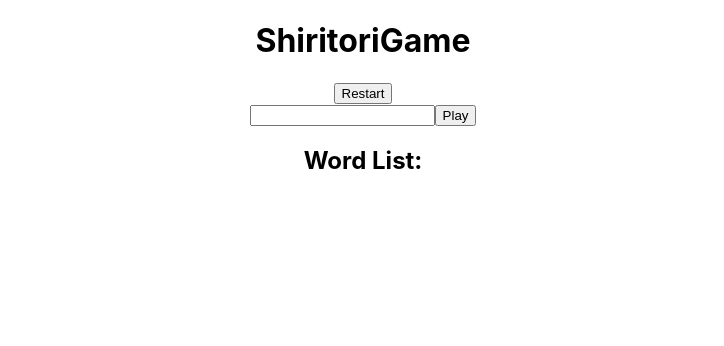
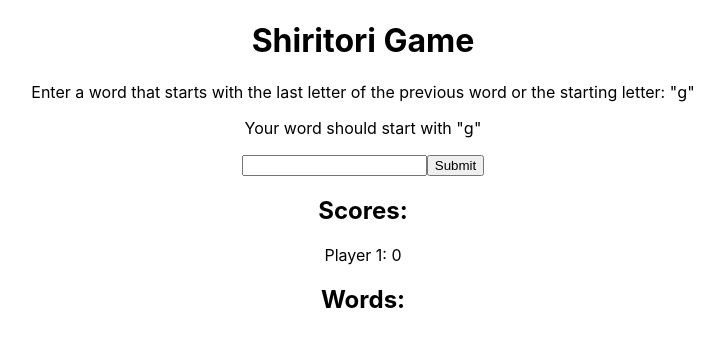
Before and after one commit to VazgenBablumyan/sudoku-react, a React (Create React App) app: page / in a window 1280 px wide. Shown: the top 346 px of the page, without its empty margins (277-1001 px from the left). Built offline with nearby package versions, Linux system fonts and the light colour scheme.

Commit message:
Change  some files and logic of game.

```diff
--- a/src/Components/InputField/InputField.jsx
+++ b/src/Components/InputField/InputField.jsx
@@ -1,25 +1,22 @@
-import React from 'react'
-import { useState } from 'react';
+import React from "react";
 
-export default function InputField({ onPlay} ) {
-    const[inputWord, setInputWord] = useState('');
-
-    const handleInputChange = (event) => {
-      setInputWord(event.target.value);
-    };
-
-
-
-    const handlePlay = () => {
-      onPlay(inputWord);
-      setInputWord('');
-    }
-
-
+const InputField = ({ currentWord, handleInputChange, handleWordSubmit, gameOver, getLastLetter }) => {
   return (
     <div>
-       <input type="text" value={inputWord} onChange={handleInputChange} />
-        <button onClick={handlePlay}>Play</button>
+      <p>
+        Your word should start with "{getLastLetter()}"
+      </p>
+      <input
+        type="text"
+        value={currentWord}
+        onChange={handleInputChange}
+        disabled={gameOver}
+      />
+      <button onClick={handleWordSubmit} disabled={gameOver}>
+        Submit
+      </button>
     </div>
-  )
-}
+  );
+};
+
+export default InputField;
--- a/src/Components/Shiritori/Shiritori.jsx
+++ b/src/Components/Shiritori/Shiritori.jsx
@@ -1,54 +1,15 @@
-import React, { useState } from 'react';
-import armenianCities from '../../datas/armenianCities';
+import React from "react";
 
-export default function Shiritori() {
-  const [word, setWord] = useState('');
-  const [words, setWords] = useState([]);
-  const [gameOver, setGameOver] = useState(true);
+const Shiritori = ({ startingLetter }) => {
+  return (
+    <div>
+      <h1>Shiritori Game</h1>
+      <p>
+        Enter a word that starts with the last letter of the previous word or the
+        starting letter: "{startingLetter}"
+      </p>
+    </div>
+  );
+};
 
-  const isValid = (name) => {
-    return armenianCities.includes(name);
-  };
-
-  const play = (newWord) => {
-    const alreadyExist = words.some((word) => word === newWord);
-    if (typeof newWord === 'string') {
-      if (!isValid(newWord)) {
-        return ['Այդպիդի անուն չկա Հայաստանում'];
-      }
-
-      if (words.length === 0) {
-        return [newWord];
-      } else if (!alreadyExist) {
-        let lastItemsLetter = words[words.length - 1].slice(-1);
-        let newWordsFirstLetter = newWord[0];
-        if (lastItemsLetter === newWordsFirstLetter) {
-          return [newWord];
-        } else {
-          return [`${newWord}  չի սկսում ${lastItemsLetter}`];
-        }
-      } else {
-        setGameOver(false);
-        return ['Խաղի վերջ'];
-      }
-    } else {
-      setGameOver(false);
-      return ['Please write a word'];
-    }
-  };
-
-  const restart = () => {
-    setGameOver(true);
-    setWord('');
-    setWords([]);
-    return 'Խաղը վերսկսված է';
-  };
-
-  return {
-    word,
-    words,
-    gameOver,
-    play,
-    restart,
-  };
-}
+export default Shiritori;
--- a/src/Components/ShiritoriGame/ShiritoriGame.jsx
+++ b/src/Components/ShiritoriGame/ShiritoriGame.jsx
@@ -1,36 +1,104 @@
-import React, { useState } from 'react';
-import Shiritori from '../Shiritori/Shiritori';
-import InputField from '../InputField/InputField';
-import WordList from '../WordList/WordList';
+import React, { useState, useEffect } from "react";
+import InputField from "../InputField/InputField";
+import WordList from "../WordList/WordList";
+import Shiritori from "../Shiritori/Shiritori";
+import armenianCities from "../../datas/armenianCities";
 
-export default function ShiritoriGame() {
-  const [message, setMessage] = useState('');
-  const shiritori = new Shiritori();
+const getLastLetter = (words, startingLetter) => {
+  if (words.length > 0) {
+    return words[words.length - 1].charAt(words[words.length - 1].length - 1);
+  }
+  return startingLetter;
+};
+
+const ShiritoriGame = () => {
   const [words, setWords] = useState([]);
+  const [currentWord, setCurrentWord] = useState("");
+  const [gameOver, setGameOver] = useState(false);
+  const [startingLetter, setStartingLetter] = useState("");
+  const [scores, setScores] = useState({ player1: 0 }); // Initialize scores
+  const [errorMessage, setErrorMessage] = useState("");
 
-  const handleRestart = () => {
-    shiritori.restart();
-    setMessage('');
-    setWords([]);
+  useEffect(() => {
+    const alphabet =
+      "աբգդեզէըթժիլխծկհձղճմյնշոչպջռսվտցուփքևօֆ";
+    const randomIndex = Math.floor(Math.random() * alphabet.length);
+    setStartingLetter(alphabet[randomIndex]);
+  }, []);
+
+  const handleInputChange = (event) => {
+    setCurrentWord(event.target.value);
+    setErrorMessage("");
   };
 
-  const handlePlay = (inputWord) => {
-    const result = shiritori.play(inputWord);
+  const handleWordSubmit = () => {
+    if (!gameOver) {
+      const trimmedCurrentWord = currentWord.trim();
+      const firstLetter = trimmedCurrentWord.charAt(0);
+      const lowerCaseFirstLetter = firstLetter.toLowerCase();
+      const lowerCaseStartingLetter = startingLetter.toLowerCase();
+      const lowerCaseLastWord = words.length > 0 ? words[words.length - 1].toLowerCase() : "";
 
-    if (Array.isArray(result)) {
-      setWords([...words, ...result]);
-      setMessage('');
-    } else {
-      setMessage(result[0]);
+      if (words.includes(trimmedCurrentWord)) {
+        setErrorMessage("You already entered this word!");
+      } else if (words.length === 0 && lowerCaseFirstLetter !== lowerCaseStartingLetter) {
+        setErrorMessage(`Your word should start with "${startingLetter}"`);
+      } else if (lowerCaseLastWord && lowerCaseLastWord.charAt(lowerCaseLastWord.length - 1) !== lowerCaseFirstLetter) {
+        setErrorMessage("Word should start with the last letter of the previous word!");
+      } else if (!armenianCities.includes(trimmedCurrentWord)) {
+        setErrorMessage("Invalid word!");
+      } else {
+        setWords((prevWords) => [...prevWords, trimmedCurrentWord]);
+        setCurrentWord("");
+        setScores((prevScores) => ({
+          ...prevScores,
+          player1: prevScores.player1 + 1,
+        }));
+        setErrorMessage("");
+      }
     }
+  };
+
+  const restartGame = () => {
+    setWords([]);
+    setCurrentWord("");
+    setGameOver(false);
+    setScores({ player1: 0 });
+    setErrorMessage("");
   };
 
   return (
     <div>
-      <h1>ShiritoriGame</h1>
-      <button onClick={handleRestart}>Restart</button>
-      <InputField onPlay={handlePlay} />
-      {shiritori.gameOver ? <WordList words={words} /> : <p>{message}</p>}
+      <Shiritori startingLetter={startingLetter} />
+      {gameOver ? (
+        <div>
+          <p>
+            Game Over! You repeated a word, entered an invalid word, or couldn't find a
+            word.
+          </p>
+          <button onClick={restartGame}>Restart</button>
+        </div>
+      ) : (
+        <div>
+          {errorMessage && <p style={{ color: "red" }}>{errorMessage}</p>}
+          <InputField
+            currentWord={currentWord}
+            handleInputChange={handleInputChange}
+            handleWordSubmit={handleWordSubmit}
+            gameOver={gameOver}
+            getLastLetter={() => getLastLetter(words, startingLetter)}
+          />
+        </div>
+      )}
+
+      <div>
+        <h2>Scores:</h2>
+        <p>Player 1: {scores.player1}</p>
+      </div>
+
+      <WordList words={words} />
     </div>
   );
-}
+};
+
+export default ShiritoriGame;
--- a/src/Components/WordList/WordList.jsx
+++ b/src/Components/WordList/WordList.jsx
@@ -1,14 +1,16 @@
-import React from 'react'
+import React from "react";
 
-export default function WordList({words}) {
+const WordList = ({ words }) => {
   return (
     <div>
-      <h2>Word List:</h2>
+      <h2>Words:</h2>
       <ul>
         {words.map((word, index) => (
           <li key={index}>{word}</li>
         ))}
       </ul>
     </div>
-  )
-}
+  );
+};
+
+export default WordList;
--- a/src/datas/armenianCities.js
+++ b/src/datas/armenianCities.js
@@ -797,7 +797,7 @@ const armenianCities =[
     "Տանձատափ",
     "Տաշտուն",
     "Տավուշ",
-    "Տավրուս",
+    "տավրուս",
     "Տեղ",
     "Տեղեր",
     "Տոլորս",
```
Also changed, not shown: src/Components/ShiritoriGame/ShiritoriGame.module.css (added).
